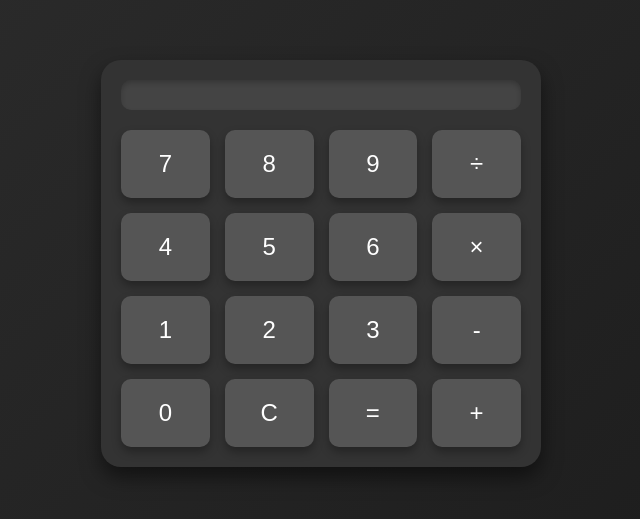
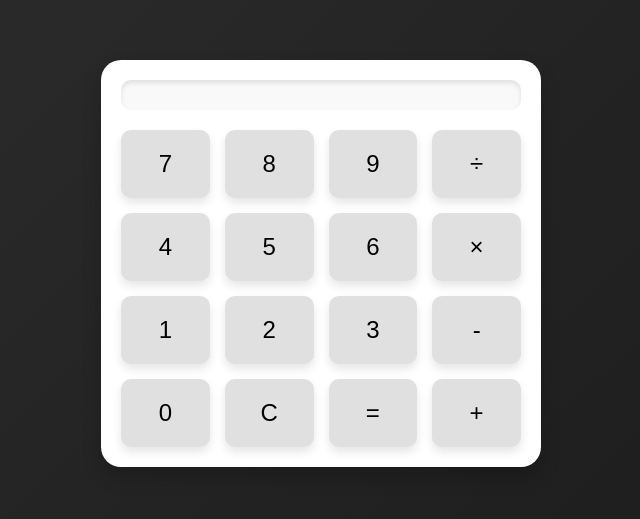
Before and after one commit to ankita-2311/CODSOFT_task3_calculator, a plain HTML site: page index.html in a window 1280 px wide. Shown: the part 137-656 px from the top of the page, without its empty margins (319-959 px from the left). Drawn offline with Linux system fonts and the light colour scheme.

Commit message:
styles.css

```diff
--- a/styles.css
+++ b/styles.css
@@ -12,8 +12,8 @@ body {
     border: none;
     border-radius: 20px;
     padding: 20px;
-    background: #333;
-    box-shadow: 0 10px 20px rgba(0, 0, 0, 0.5);
+    background: #fff;
+    box-shadow: 0 10px 20px rgba(0, 0, 0, 0.2);
     width: 90%;
     max-width: 400px;
     transition: all 0.3s ease;
@@ -30,9 +30,8 @@ body {
     border: none;
     border-radius: 10px;
     text-align: right;
-    background-color: #444;
-    color: #fff;
-    box-shadow: inset 0 3px 5px rgba(0, 0, 0, 0.2);
+    background-color: #f9f9f9;
+    box-shadow: inset 0 3px 5px rgba(0, 0, 0, 0.1);
 }
 
 .buttons {
@@ -47,21 +46,20 @@ body {
     border: none;
     border-radius: 10px;
     cursor: pointer;
-    background: #555;
-    color: #fff;
+    background: #e0e0e0;
     transition: all 0.3s ease;
-    box-shadow: 0 5px 10px rgba(0, 0, 0, 0.3);
+    box-shadow: 0 5px 10px rgba(0, 0, 0, 0.1);
 }
 
 .btn:hover {
-    background: #666;
+    background: #d0d0d0;
     transform: translateY(-2px);
-    box-shadow: 0 8px 15px rgba(0, 0, 0, 0.4);
+    box-shadow: 0 8px 15px rgba(0, 0, 0, 0.2);
 }
 
 .btn:active {
     transform: translateY(0);
-    box-shadow: 0 5px 10px rgba(0, 0, 0, 0.3);
+    box-shadow: 0 5px 10px rgba(0, 0, 0, 0.1);
 }
 
 .btn:focus {
```
